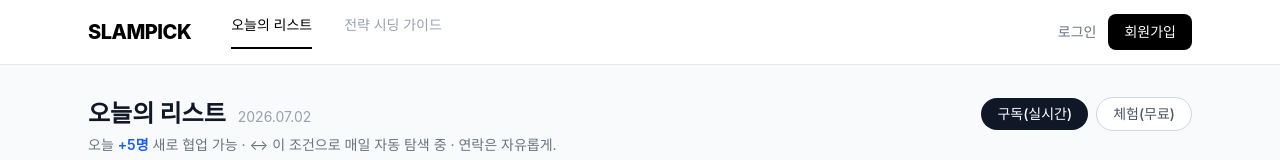
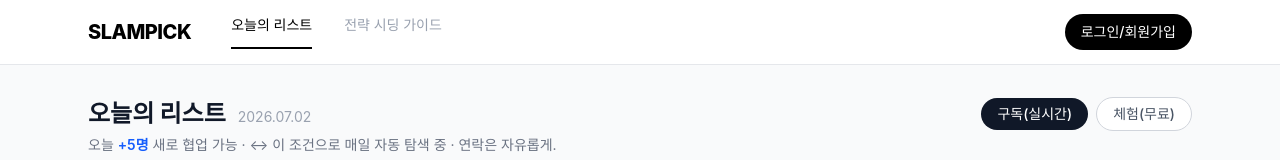
Before and after one commit to nhkoo-dev/slampick-mvp, a React (Vite) app: page / in a window 1280 px wide. Shown: the top 160 px of the page. Built offline with nearby package versions, Linux system fonts and the light colour scheme; no server answers; the database is empty.

Commit message:
style : 로그인/회원가입 버튼 통합

```diff
--- a/src/components/Header.jsx
+++ b/src/components/Header.jsx
@@ -52,20 +52,12 @@ export default function Header() {
                 로그아웃
               </button>
             ) : (
-              <>
-                <button
-                  onClick={() => navigate(ROUTES.LOGIN)}
-                  className="text-sm font-medium text-gray-500 hover:text-gray-900"
-                >
-                  로그인
-                </button>
-                <button
-                  onClick={() => navigate(ROUTES.SIGNUP)}
-                  className="rounded-lg bg-black px-4 py-2 text-sm font-medium text-white hover:bg-gray-800"
-                >
-                  회원가입
-                </button>
-              </>
+              <button
+                onClick={() => navigate(ROUTES.LOGIN)}
+                className="rounded-full bg-black px-4 py-2 text-sm font-medium text-white hover:bg-gray-800"
+              >
+                로그인/회원가입
+              </button>
             )}
           </div>
         </div>
```
